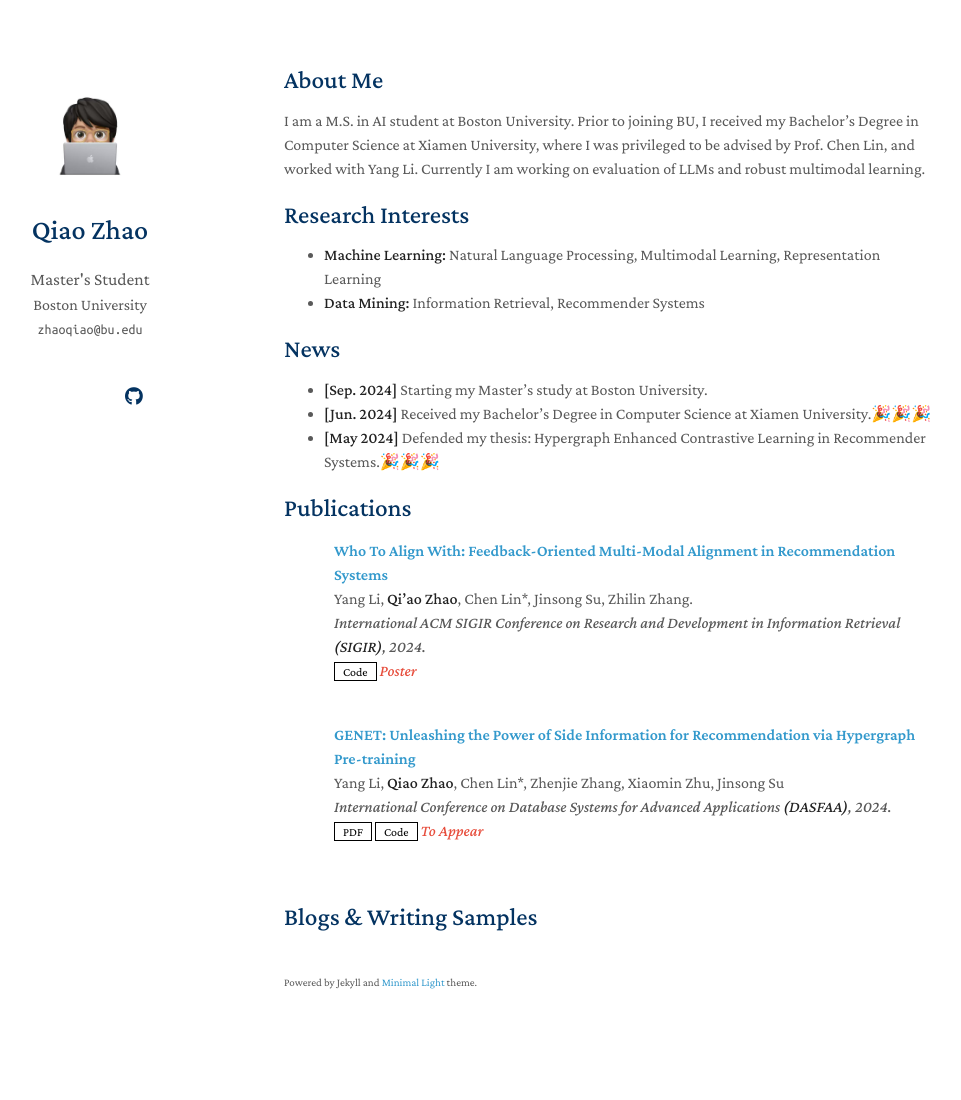
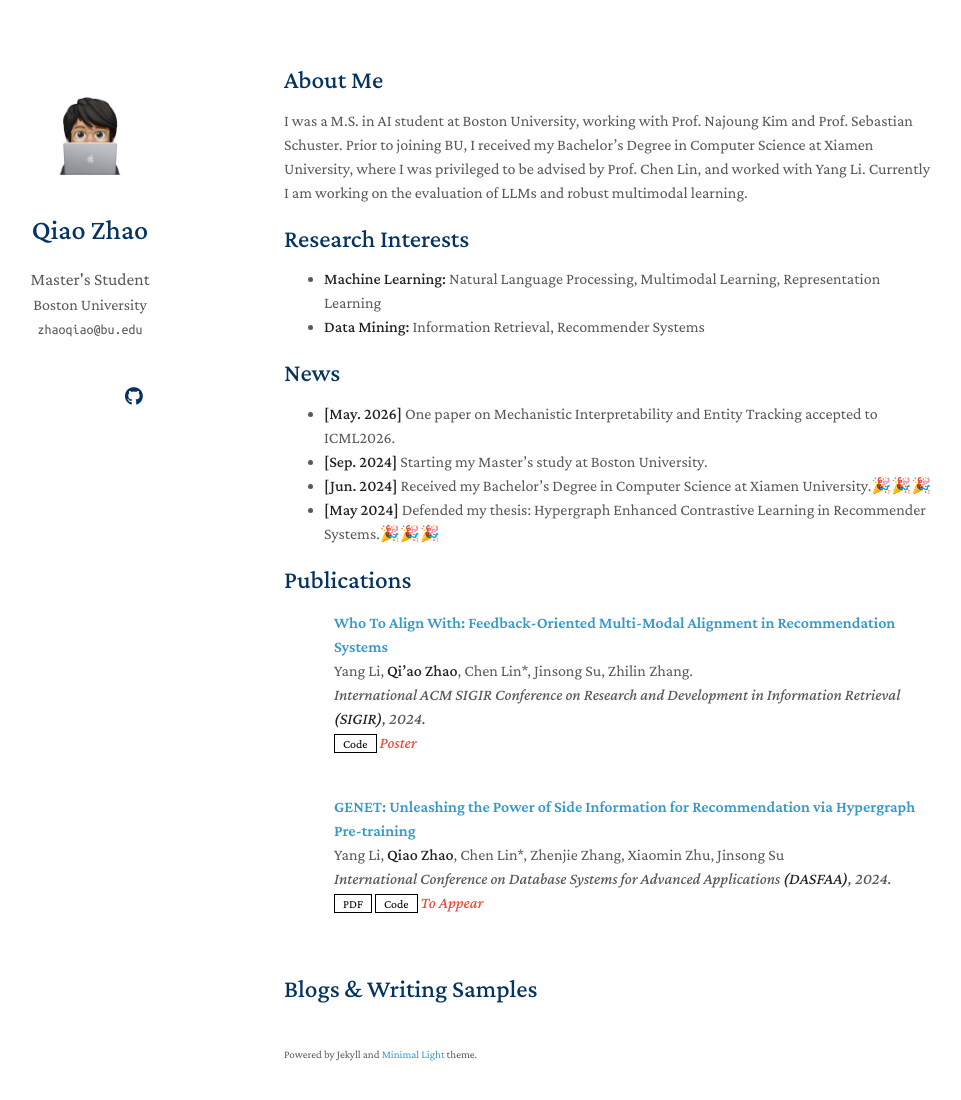
Before and after one commit to Zhao-Qiao/zhao-qiao.github.io, a Jekyll site: the page built from index.md, in a window 1280 px wide and 1135 px high. Shown: the top 1100 px of the window, without its empty margins (186-1147 px from the left). Built offline with Jekyll 4.4.1, drawn with Linux system fonts in a browser that asks for light colours; a style sheet for code colours, icons or effects is not loaded; our own code applies the rules of GitHub Pages for plain Markdown files.

Commit message:
Revise personal information and news updates
Updated educational background and research news.

```diff
--- a/index.md
+++ b/index.md
@@ -4,7 +4,7 @@ layout: homepage
 
 ## About Me
 
-I am a M.S. in AI student at Boston University. Prior to joining BU, I received my Bachelor's Degree in Computer Science at Xiamen University, where I was privileged to be advised by Prof. Chen Lin, and worked with Yang Li. Currently I am working on evaluation of LLMs and robust multimodal learning.
+I was a M.S. in AI student at Boston University, working with Prof. Najoung Kim and Prof. Sebastian Schuster. Prior to joining BU, I received my Bachelor's Degree in Computer Science at Xiamen University, where I was privileged to be advised by Prof. Chen Lin, and worked with Yang Li. Currently I am working on the evaluation of LLMs and robust multimodal learning.
 
 ## Research Interests
 
@@ -12,7 +12,7 @@ I am a M.S. in AI student at Boston University. Prior to joining BU, I received
 - **Data Mining:** Information Retrieval, Recommender Systems
 
 ## News
-
+- **[May. 2026]** One paper on Mechanistic Interpretability and Entity Tracking accepted to ICML2026.
 - **[Sep. 2024]** Starting my Master's study at Boston University.
 - **[Jun. 2024]** Received my Bachelor's Degree in Computer Science at Xiamen University.🎉🎉🎉
 - **[May 2024]** Defended my thesis: Hypergraph Enhanced Contrastive Learning in Recommender Systems.🎉🎉🎉
```
